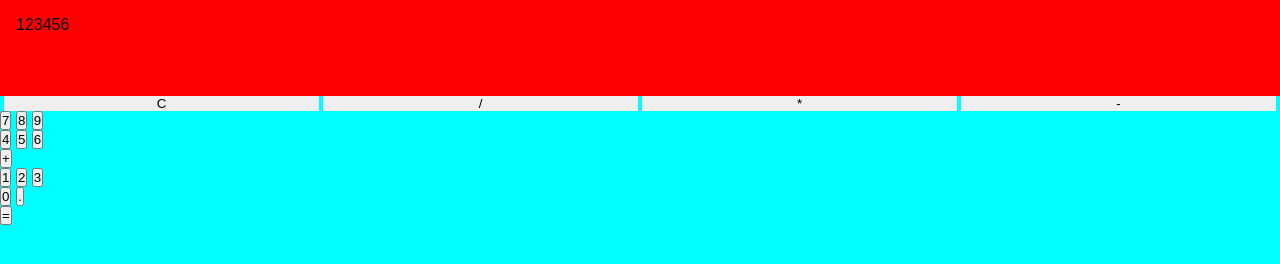
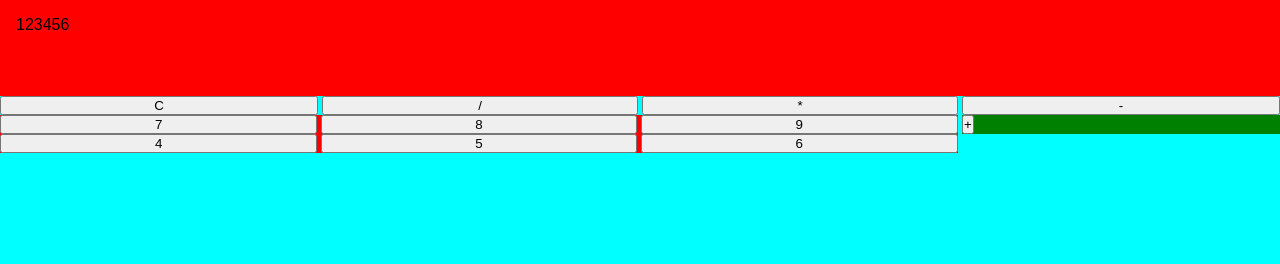
Before and after one commit to samashhadi/calculator, a plain HTML site: page index.html in a window 1280 px wide. Drawn offline with Linux system fonts and the light colour scheme; a web font is replaced by a local one.

Commit message:
key design
key design

```diff
--- a/assets/styles/index.css
+++ b/assets/styles/index.css
@@ -1,30 +1,137 @@
-*{
+* {
     padding: 0;
     margin: 0;
     box-sizing: border-box;
 }
 
-body{
+
+body {
     font-family: "Sofia", sans-serif;
     background: aqua;
 }
 
-#result{
+.red {
+    background-color: red;
+}
+
+.green {
+    background-color: green;
+}
+
+#result {
     background: red;
     padding: 1rem;
     height: 6rem;
 }
 
-#first_row{
+.row {
+    display: flow-root;
+}
+
+.key {
+    width: calc(25% - 4px);
+    float: left;
+    margin-inline: 2px;
+
+}
+
+.key:nth-child(1) {
+    margin-left: 0;
+    width: calc(25% - 2px);
+}
+
+
+
+.key:nth-last-child(1) {
+    margin-right: 0;
+    width: calc(25% - 2px);
+}
+
+
+.w-34{
+    width: calc(75% - 2px);
+    margin-right: 2px;
+    float: left;
+}
+
+.w-14{
+    width: calc(25% - 2px);
+    margin-left: 2px;
+    float: left;
+}
+
+.key-33{
+   float: left;
+    width: calc(33.33% - 4px);
+    margin-left: 2px;
+    margin-right: 2px;
+}
+
+.key-33:nth-child(1) {
+    margin-left: 0;
+    width: calc(33.33% - 2px);
+}
+
+
+
+.key-33:nth-last-child(1) {
+    margin-right: 0;
+    width: calc(33.33% - 2px);
+}
+
+
+.second_row {
     display: flow-root;
     padding-left: 2px;
     padding-right: 2px;
 }
 
-.first_row_key{
+.second_row_key {
     width: calc(25% - 4px);
     border-width: 0;
     float: left;
     margin-right: 2px;
     margin-left: 2px;
 }
+
+#thied_row {
+    display: flow-root;
+    padding-left: 2px;
+    padding-right: 2px;
+}
+
+.third_row_key {
+    width: calc(25% - 4px);
+    border-width: 0;
+    float: left;
+    margin-right: 2px;
+    margin-left: 2px;
+}
+
+#fourth_row {
+    display: flow-root;
+    padding-left: 2px;
+    padding-right: 2px;
+}
+
+.fourth_row_key {
+    width: calc(25% - 4px);
+    border-width: 0;
+    float: left;
+    margin-right: 2px;
+    margin-left: 2px;
+}
+
+#fifth_row {
+    display: flow-root;
+    padding-left: 2px;
+    padding-right: 2px;
+}
+
+.fifth_row_key {
+    width: calc(25% - 4px);
+    border-width: 0;
+    float: left;
+    margin-right: 2px;
+    margin-left: 2px;
+}
--- a/index.html
+++ b/index.html
@@ -1,5 +1,6 @@
 <!DOCTYPE>
 <html>
+
 <head>
     <title>
         calculator
@@ -7,48 +8,58 @@
     <link rel="stylesheet" href="https://fonts.googleapis.com/css?family=Sofia">
     <link rel="stylesheet" href="./assets/styles/index.css">
 </head>
+
 <body>
     <div id="result">
         123456
     </div>
-        <div id="first_row">
-            <input class="first_row_key" type="button" value="C" />
-            <input class="first_row_key" type="button" value="/" />
-            <input class="first_row_key" type="button" value="*" />
-            <input class="first_row_key" type="button" value="-" />
-        </div>
-        <div>
-            <div>
-                <div>
-                    <input type="button" value="7" />
-                    <input type="button" value="8" />
-                    <input type="button" value="9" />
+    <div class="row">
+        <input class="key" type="button" value="C" />
+        <input class="key" type="button" value="/" />
+        <input class="key" type="button" value="*" />
+        <input class="key" type="button" value="-" />
+    </div>
+
+
+
+        <div class="row">
+            <div class="w-34 red">
+                <div class="row">
+                    <input class="key-33" type="button" value="7" />
+                    <input class="key-33" type="button" value="8" />
+                    <input class="key-33" type="button" value="9" />
                 </div>
-                <div>
-                    <input type="button" value="4" />
-                    <input type="button" value="5" />
-                    <input type="button" value="6" />
+                <div class="row">
+                    <input class="key-33" type="button" value="4" />
+                    <input class="key-33" type="button" value="5" />
+                    <input class="key-33" type="button" value="6" />
                 </div>
             </div>
-            <div>
+            <div class="w-14 green">
                 <input type="button" value="+" />
             </div>
         </div>
+
+        <!--
         <div>
             <div>
-                <div>
-                    <input type="button" value="1" />
-                    <input type="button" value="2" />
-                    <input type="button" value="3" />
+                <div id="fourth_row">
+                    <input calss="fourth_row_key type="button" value="1" />
+                    <input calss="fourth_row_key type="button" value="2" />
+                    <input calss="fourth_row_key type="button" value="3" />
                 </div>
-                <div>
-                    <input type="button" value="0" />
-                    <input type="button" value="." />
+                <div id="fifth_row">
+                    <input class="fifth_row_key" type="button" value="0" />
+                    <input class="fifth_row_key" type="button" value="." />
                 </div>
             </div>
             <div>
                 <input type="button" value="=" />
             </div>
         </div>
+
+        -->
+
 </body>
+
 </html>
```
